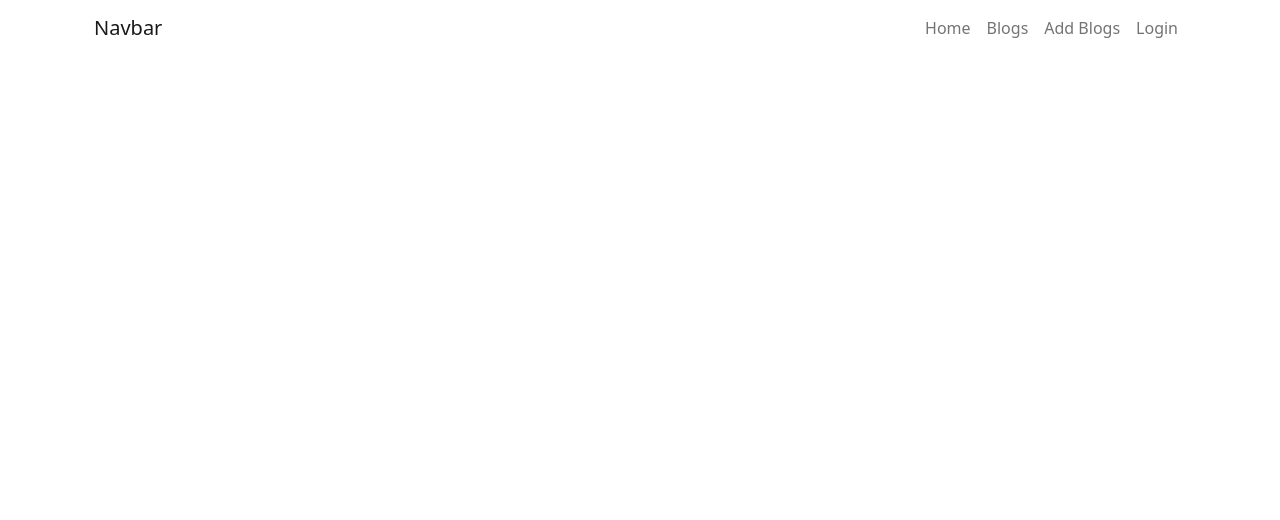
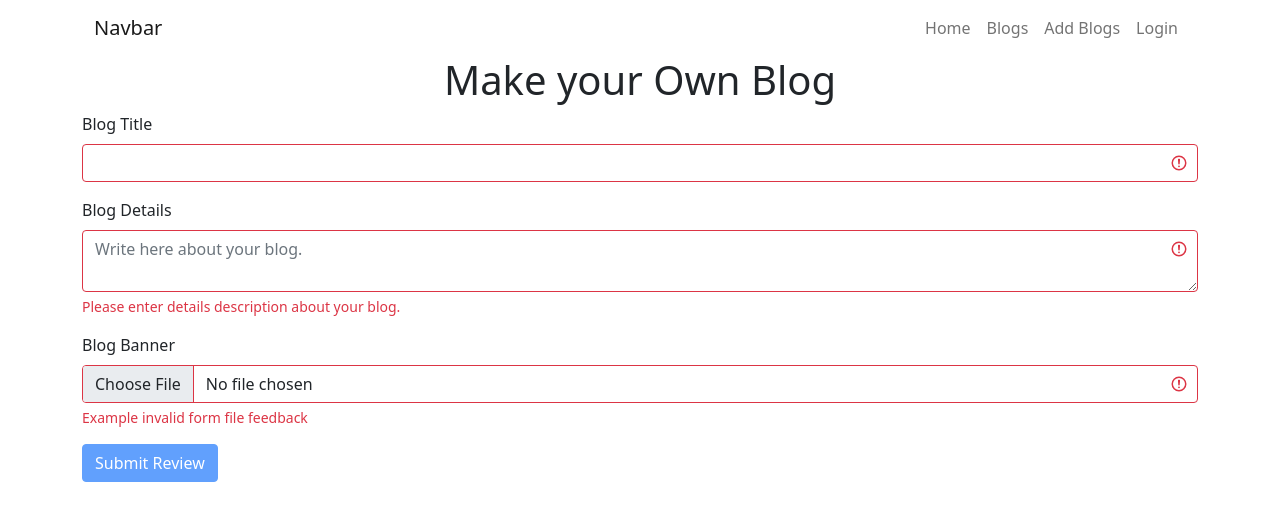
Before and after one commit to NA-Siddiky/tech-blog, a React (Create React App) app: page /addBlog in a window 1280 px wide. Shown: the top 520 px of the page. Built offline with nearby package versions, Linux system fonts and the light colour scheme.

Commit message:
addBlog done

```diff
--- /dev/null
+++ b/src/components/Blogs/AddBlog/AddBlog.js
@@ -0,0 +1,38 @@
+import React from 'react';
+
+const AddBlog = () => {
+    return (
+        <div className="container">
+            <h1 className="d-flex justify-content-center">Make your Own Blog</h1>
+
+
+            <form className="was-validated">
+
+                <div class="mb-3">
+                    <label for="validationDefault01" class="form-label">Blog Title</label>
+                    <input type="text" class="form-control" id="validationDefault01" required />
+                </div>
+                <div className="mb-3">
+                    <label for="validationTextarea" className="form-label">Blog Details</label>
+                    <textarea className="form-control is-invalid" id="validationTextarea" placeholder="Write here about your blog." required></textarea>
+                    <div className="invalid-feedback">
+                        Please enter details description about your blog.
+                    </div>
+                </div>
+
+                <div className="mb-3">
+                    <label className="form-label">Blog Banner</label>
+                    <input type="file" className="form-control" aria-label="file example" required />
+                    <div className="invalid-feedback">Example invalid form file feedback</div>
+                </div>
+
+                <div className="mb-3">
+                    <button className="btn btn-primary" type="submit" disabled>Submit Review</button>
+                </div>
+            </form>
+
+        </div>
+    );
+};
+
+export default AddBlog;
--- a/src/components/Blogs/AddBlogs/AddBlogs.js
+++ /dev/null
@@ -1,38 +0,0 @@
-import React from 'react';
-
-const AddBlogs = () => {
-    return (
-        <div className="container">
-            <h1 className="d-flex justify-content-center">Make your Own Blog</h1>
-
-
-            <form className="was-validated">
-
-                <div class="mb-3">
-                    <label for="validationDefault01" class="form-label">Blog Title</label>
-                    <input type="text" class="form-control" id="validationDefault01" required />
-                </div>
-                <div className="mb-3">
-                    <label for="validationTextarea" className="form-label">Blog Details</label>
-                    <textarea className="form-control is-invalid" id="validationTextarea" placeholder="Write here about your blog." required></textarea>
-                    <div className="invalid-feedback">
-                        Please enter details description about your blog.
-                    </div>
-                </div>
-
-                <div className="mb-3">
-                    <label className="form-label">Blog Banner</label>
-                    <input type="file" className="form-control" aria-label="file example" required />
-                    <div className="invalid-feedback">Example invalid form file feedback</div>
-                </div>
-
-                <div className="mb-3">
-                    <button className="btn btn-primary" type="submit" disabled>Submit Review</button>
-                </div>
-            </form>
-
-        </div>
-    );
-};
-
-export default AddBlogs;
--- a/src/components/Header/Navbar/Navbar.js
+++ b/src/components/Header/Navbar/Navbar.js
@@ -49,7 +49,7 @@ const Navbar = () => {
                                 <a class="nav-link" href="/blogs">Blogs</a>
                             </li>
                             <li class="nav-item">
-                                <a class="nav-link" href="/addBlogs">Add Blogs</a>
+                                <a class="nav-link" href="/addBlog">Add Blogs</a>
                             </li>
                             {/* <li class="nav-item">
                                 <a class="nav-link" href="/login">Login</a>
--- a/src/components/Home/Home.js
+++ b/src/components/Home/Home.js
@@ -3,7 +3,7 @@ import {
     Switch,
     Route,
 } from "react-router-dom";
-import AddBlogs from '../Blogs/AddBlogs/AddBlogs';
+import AddBlog from '../Blogs/AddBlog/AddBlog';
 import Blogs from '../Blogs/Blogs/Blogs';
 import Navbar from '../Header/Navbar/Navbar'
 import HomePage from '../Pages/HomePage';
@@ -20,8 +20,8 @@ const Home = () => {
                 <Route path="/blogs">
                     <Blogs />
                 </Route>
-                <Route path="/addBlogs">
-                    <AddBlogs />
+                <Route path="/addBlog">
+                    <AddBlog />
                 </Route>
                 <Route path="/login">
                     <Login />
```
